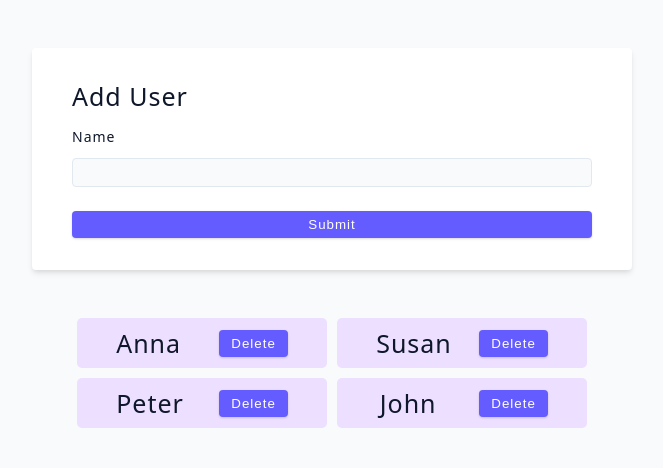
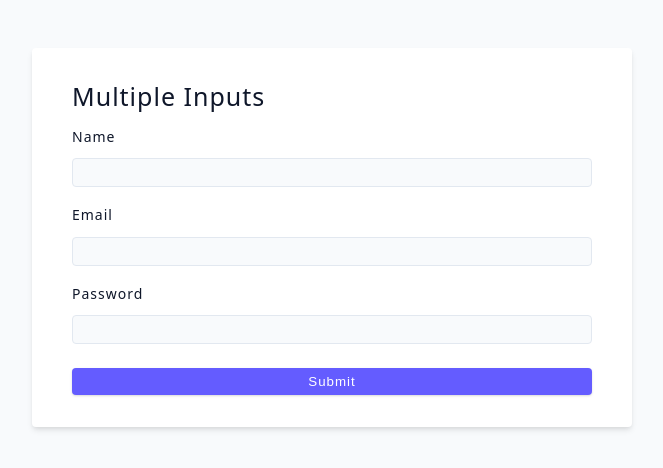
Before and after one commit to RumenKeranchev/my-react-app-vite, a React (Vite) app: page / in a window 1280 px wide. Shown: the top 468 px of the page, without its empty margins (308-971 px from the left). Built offline with nearby package versions, Linux system fonts and the light colour scheme.

Commit message:
Forms multiple inputs example completed

```diff
--- a/src/App.jsx
+++ b/src/App.jsx
@@ -1,4 +1,4 @@
-import Starter from "./tutorial/06-forms/starter/02-user-challenge";
+import Starter from "./tutorial/06-forms/starter/03-multiple-inputs";
 
 function App() {
 	return <Starter />;
--- a/src/tutorial/06-forms/starter/03-multiple-inputs.jsx
+++ b/src/tutorial/06-forms/starter/03-multiple-inputs.jsx
@@ -1,4 +1,20 @@
+import { useState } from "react";
+
 const MultipleInputs = () => {
+	const [user, setUser] = useState({ name: "", email: "", password: "" });
+
+	const handleChange = (e) => {
+		// if (e.target.name === "name") {
+		// 	setUser({ ...user, name: e.target.value });
+		// } else if (e.target.name === "email") {
+		// 	setUser({ ...user, email: e.target.value });
+		// } else if (e.target.name === "password") {
+		// 	setUser({ ...user, password: e.target.value });
+		// }
+
+		setUser({ ...user, [e.target.name]: e.target.value });
+	};
+
 	return (
 		<div>
 			<form className='form'>
@@ -8,21 +24,45 @@
 					<label htmlFor='name' className='form-label'>
 						name
 					</label>
-          <input type='text' className='form-input' id='name' />
+					<input
+						type='text'
+						className='form-input'
+						id='name'
+						name='name'
+						value={user.name}
+						autoComplete='off'
+						onChange={handleChange}
+					/>
 				</div>
 				{/* email */}
 				<div className='form-row'>
 					<label htmlFor='email' className='form-label'>
 						Email
 					</label>
-          <input type='email' className='form-input' id='email' />
+					<input
+						type='email'
+						className='form-input'
+						autoComplete='off'
+						id='email'
+						name='email'
+						value={user.email}
+						onChange={handleChange}
+					/>
 				</div>
 				{/* email */}
 				<div className='form-row'>
 					<label htmlFor='password' className='form-label'>
 						Password
 					</label>
-          <input type='password' className='form-input' id='password' />
+					<input
+						type='password'
+						className='form-input'
+						id='password'
+						name='password'
+						value={user.password}
+						autoComplete='off'
+						onChange={handleChange}
+					/>
 				</div>
 
 				<button type='submit' className='btn btn-block'>
```
Lines whose indentation alone changed are shown as unchanged.
